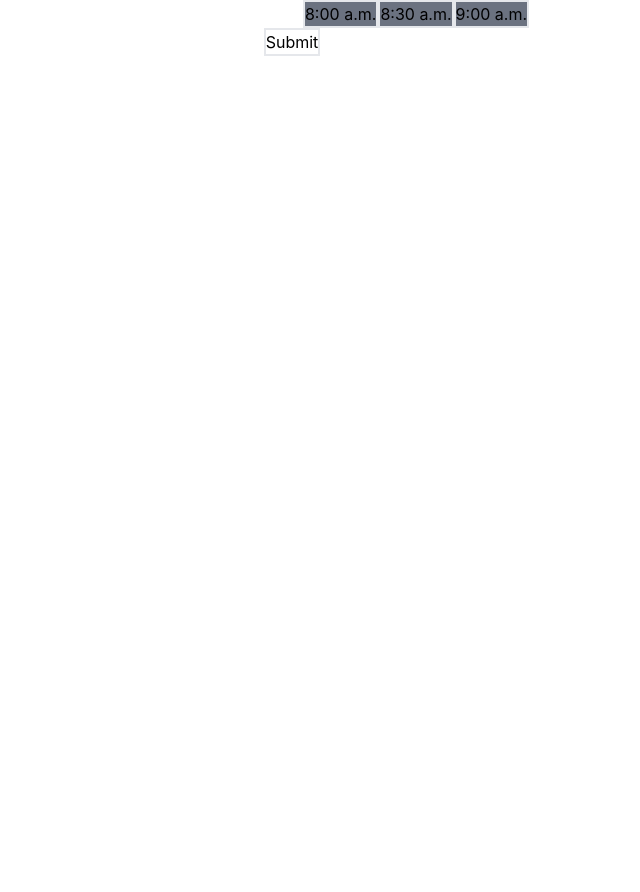
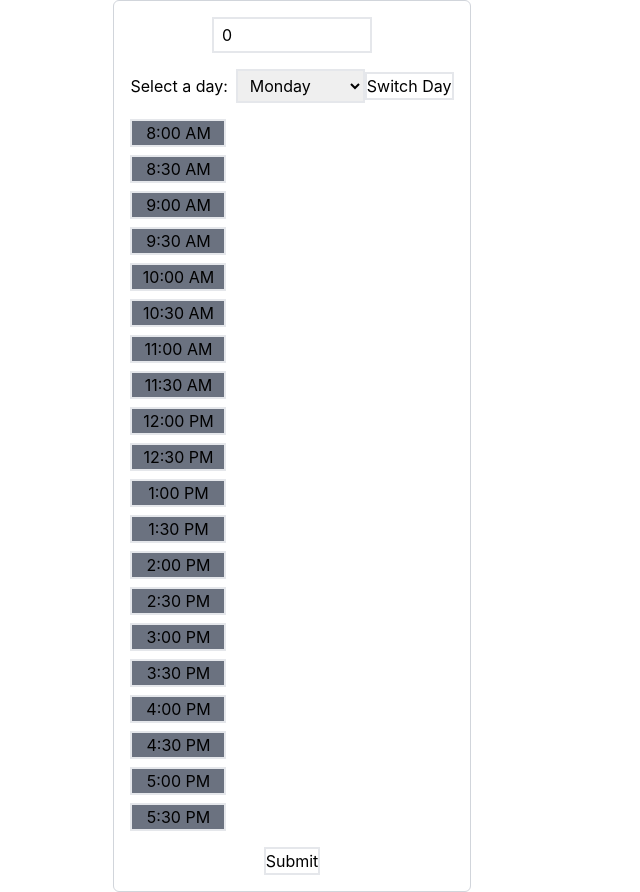
Before and after one commit to Rdeb5/TutoringProject, a React (Create React App) app: page / in a window 1280 px wide. Shown: the whole page, without its empty margins (348-988 px from the left). Before the commit the page ends 800 px from the top, so only its background shows below. Built offline with nearby package versions, Linux system fonts and the light colour scheme.

Commit message:
Update App.js
Added columns and buttons

```diff
--- a/src/App.js
+++ b/src/App.js
@@ -2,46 +2,130 @@ import logo from './logo.svg';
 import './App.css';
 import { useState } from "react";
 
+function App() {
+  const [booking, setBooking] = useState(0);
+  const [selected, setSelected] = useState('');
+  const [selectedDay, setSelectedDay] = useState('Monday');
 
+  function generateTimeSlots(selectedDate) {
+    const dateObj = new Date(selectedDate);
+    const selectedHour = dateObj.getHours();
+    const selectedMinute = dateObj.getMinutes();
 
-function App() {
+    const startTime = 8;
+    const endTime = 17; // 5:00 p.m.
+    const timeSlots = [];
 
-  const [booking,setBooking]=useState(0);
-  const [selected,setSelected] = useState(0);
-  //const [state,setState]=useState(data);
+    for (let hour = startTime; hour <= endTime; hour++) {
+      let startMinute = hour === selectedHour ? (selectedMinute === 0 ? 30 : 0) : 0;
 
+      for (let minute = startMinute; minute < 60; minute += 30) {
+        // Format time slots in AM/PM format
+        const period = hour >= 12 ? 'PM' : 'AM';
+        const displayHour = hour % 12 === 0 ? 12 : hour % 12;
+        timeSlots.push(`${displayHour}:${minute.toString().padStart(2, '0')} ${period}`);
+      }
+    }
 
-  function handleClick(){
-
-    return([selected, document.getElementById("name").value])
+    return timeSlots;
   }
 
+  function handleSubmit() {
+    console.log(selected, booking);
+  }
 
-
+  function handleDayChange(event) {
+    setSelectedDay(event.target.value);
+    setSelected('');
+  }
 
   return (
-    <div className="App">
-      <div className="">
-        <input type="text" id = "name" >
-
-        </input>
-        <button className = {booking===0?"border border-2 hover:bg-green-500 bg-gray-500":"bg-red-500 border border-2"} id="8am" onClick = {() => setSelected(1)}>
-          8:00 a.m.
+    <div className="flex flex-col items-center justify-center min-h-screen">
+      <div className="border border-gray-300 p-4 rounded-md text-center">
+        <input
+          type="text"
+          value={booking}
+          onChange={(e) => setBooking(e.target.value)}
+          placeholder="Enter your name"
+          className="border border-2 px-2 py-1 mb-4 w-40"
+        />
+        <div className="flex items-center justify-between mb-4">
+          <div className="flex items-center space-x-2">
+            <label htmlFor="day-select">Select a day:</label>
+            <select
+              id="day-select"
+              value={selectedDay}
+              onChange={handleDayChange}
+              className="border border-2 px-2 py-1"
+            >
+              <option value="Monday">Monday</option>
+              <option value="Tuesday">Tuesday</option>
+              <option value="Wednesday">Wednesday</option>
+              <option value="Thursday">Thursday</option>
+              <option value="Friday">Friday</option>
+            </select>
+          </div>
+          <button className="border border-2">Switch Day</button>
+        </div>
+        <div className="flex flex-col space-y-2">
+          {generateTimeSlots(selected).map((timeSlot, index) => (
+            <button
+              key={index}
+              className={selected === timeSlot ? 'bg-red-500 border border-2 w-24' : 'border border-2 hover:bg-green-500 bg-gray-500 w-24'}
+              onClick={() => setSelected(timeSlot)}
+            >
+              {timeSlot}
+            </button>
+          ))}
+        </div>
+        <button className="border border-2 mt-4" onClick={handleSubmit}>
+          Submit
         </button>
-        <button className = {booking===0?"border border-2 hover:bg-green-500 bg-gray-500":"bg-red-500 border border-2"} id="830am" onClick = {() => setSelected(2)}>
-          8:30 a.m.
-        </button>
-        <button className = {booking===0?"border border-2 hover:bg-green-500 bg-gray-500":"bg-red-500 border border-2"} id="9am" onClick = {() => setSelected(3)}>
-          9:00 a.m.
-        </button>
-
-        <div>
-
-        </div>
-        <button className = "border border-2" onClick = {handleClick}>Submit</button>
       </div>
     </div>
   );
 }
 
 export default App;
+
+// function App() {
+
+//   const [booking,setBooking]=useState(0);
+//   const [selected,setSelected] = useState(0);
+//   //const [state,setState]=useState(data);
+
+
+//   function handleClick(){
+
+//     return([selected, document.getElementById("name").value])
+//   }
+
+
+
+
+//   return (
+//     <div className="App">
+//       <div className="">
+//         <input type="text" id = "name" >
+
+//         </input>
+//         <button className = {booking===0?"border border-2 hover:bg-green-500 bg-gray-500":"bg-red-500 border border-2"} id="8am" onClick = {() => setSelected(1)}>
+//           8:00 a.m.
+//         </button>
+//         <button className = {booking===0?"border border-2 hover:bg-green-500 bg-gray-500":"bg-red-500 border border-2"} id="830am" onClick = {() => setSelected(2)}>
+//           8:30 a.m.
+//         </button>
+//         <button className = {booking===0?"border border-2 hover:bg-green-500 bg-gray-500":"bg-red-500 border border-2"} id="9am" onClick = {() => setSelected(3)}>
+//           9:00 a.m.
+//         </button>
+
+//         <div>
+
+//         </div>
+//         <button className = "border border-2" onClick = {handleClick}>Submit</button>
+//       </div>
+//     </div>
+//   );
+// }
+
+// export default App;
```
